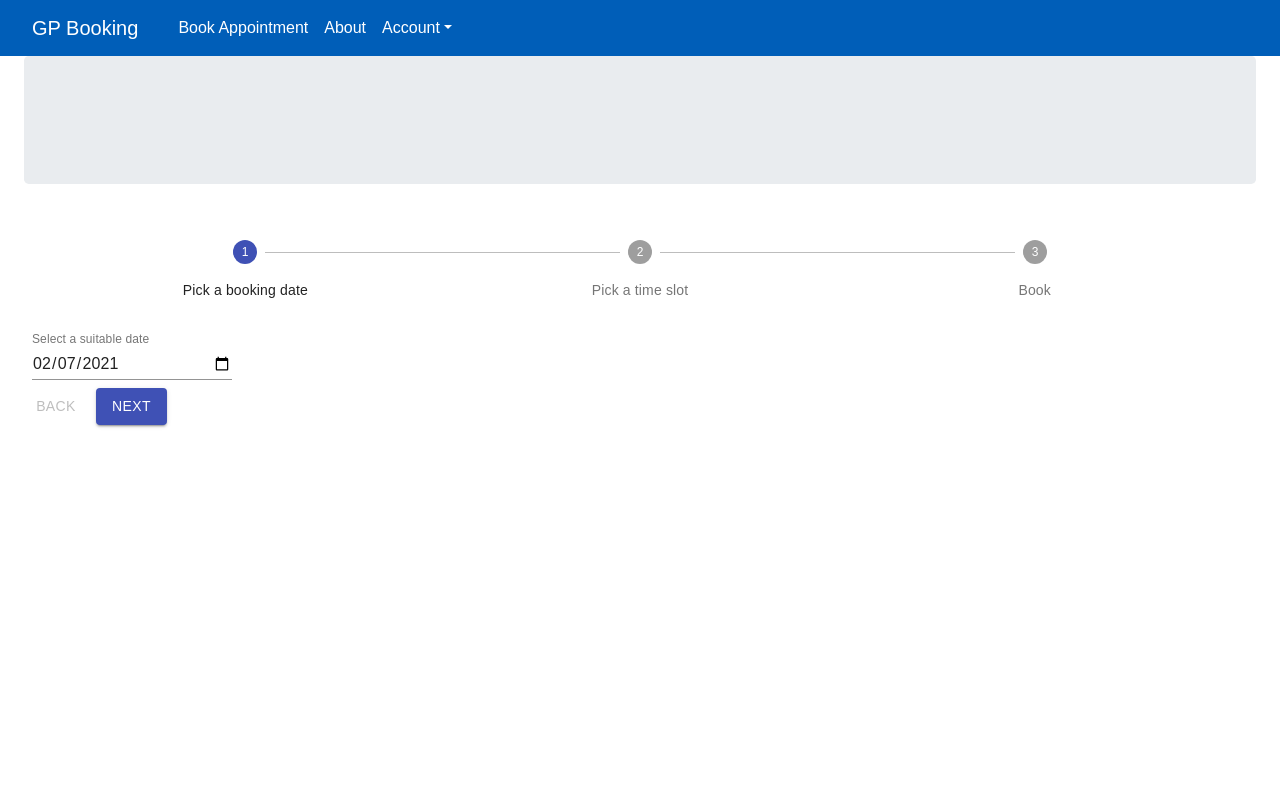
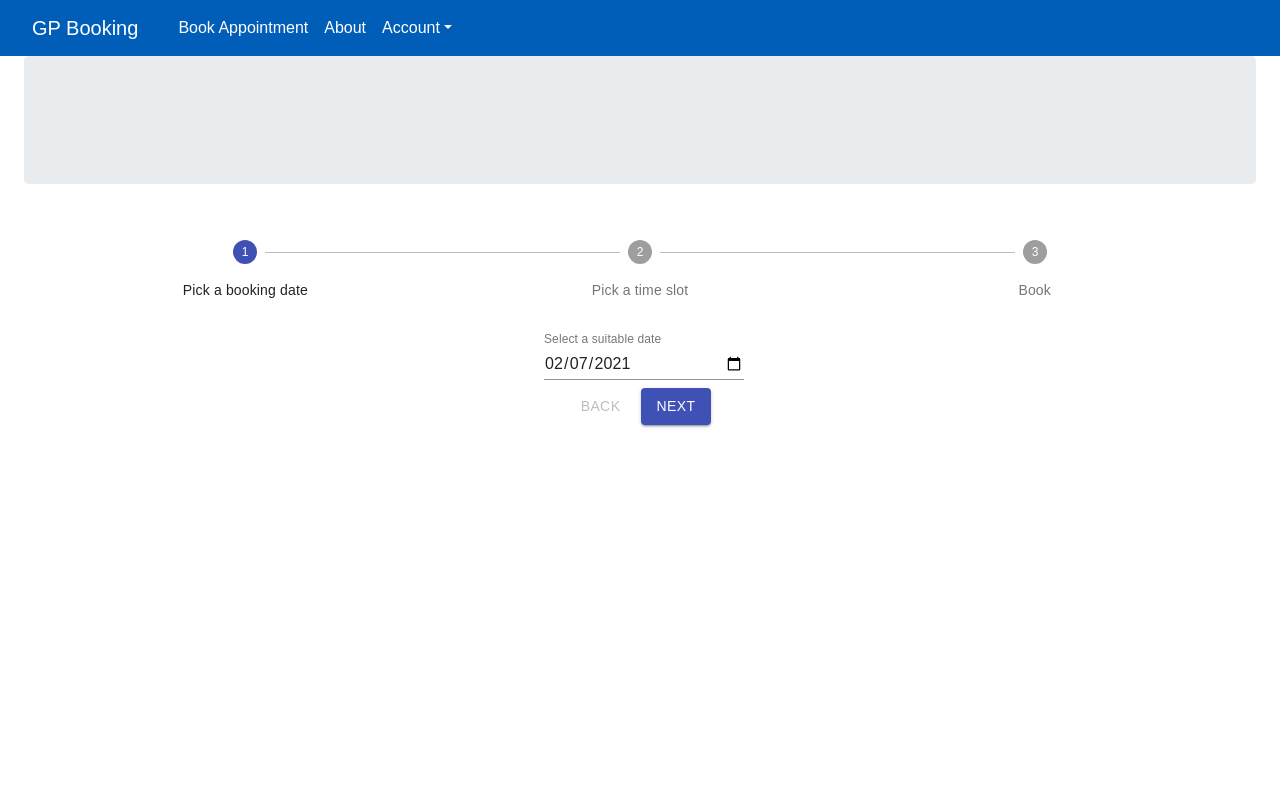
Before and after one commit to matrix105/gp_booking, a React (Create React App) app in the folder gp_booking/frontend/: page /booking in a window 1280 px wide. Shown: the top 800 px of the page. Built offline with nearby package versions, Linux system fonts and the light colour scheme; a web font is replaced by a local one.

Commit message:
Booking center

```diff
--- a/gp_booking/frontend/src/components/Booking.jsx
+++ b/gp_booking/frontend/src/components/Booking.jsx
@@ -7,10 +7,12 @@ import Steppers from './mini Compnents/Stepper'
 export default class Booking extends React.Component {
   render() {
     return (
+      <center>
       <Container>
         <Jumbotron></Jumbotron>
         <Steppers />
       </Container>
+      </center>
     );
   }
 }
--- a/gp_booking/frontend/src/components/mini Compnents/Stepper.jsx
+++ b/gp_booking/frontend/src/components/mini Compnents/Stepper.jsx
@@ -27,10 +27,11 @@ const useStyles = makeStyles((theme) => ({
     container: {
         display: 'flex',
         flexWrap: 'wrap',
+
     },
     textField: {
-        marginLeft: theme.spacing(1),
-        marginRight: theme.spacing(1),
+        marginLeft: theme.spacing(65),
+        marginRight: theme.spacing(50),
         width: 200,
     },
 }));
```
